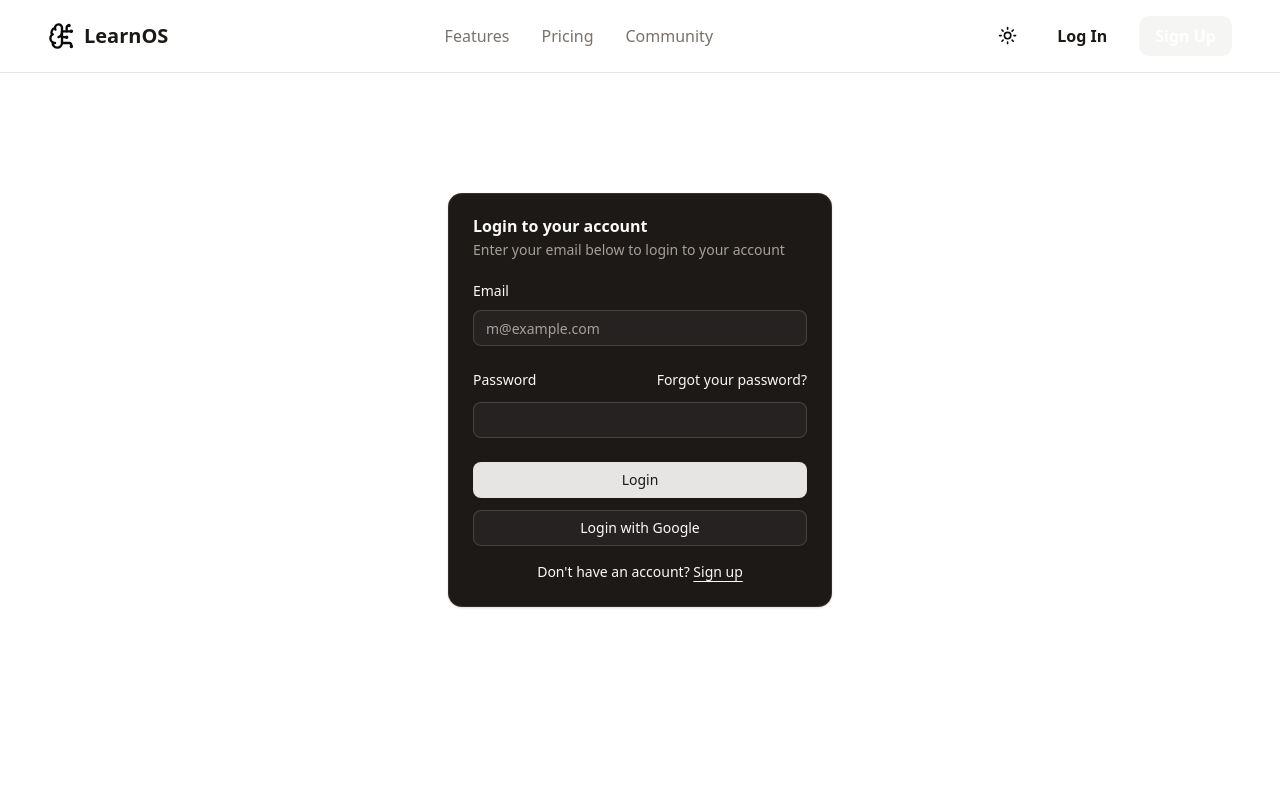
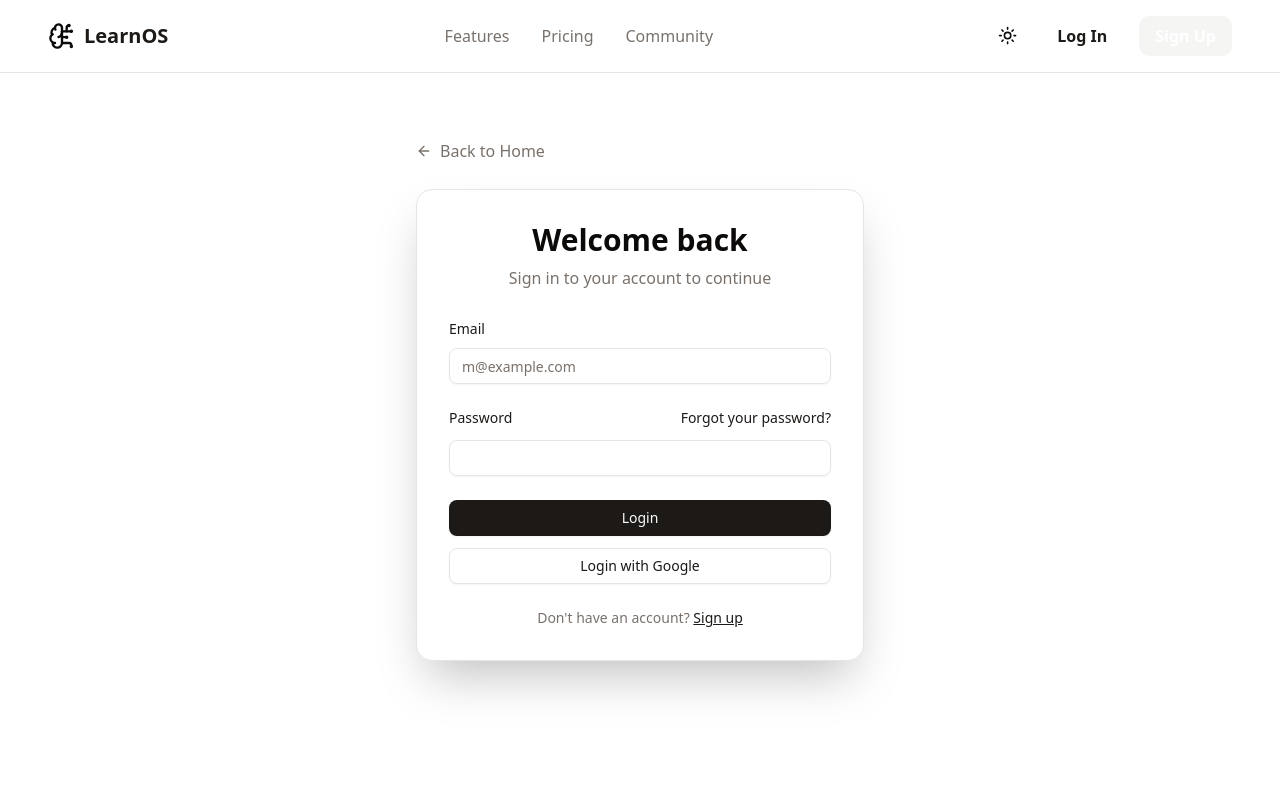
Before and after one commit to 1Kunalvats9/teen_titans, a Next.js app: page /login in a window 1280 px wide. Shown: the top 800 px of the page. Built offline with nearby package versions, Linux system fonts and the light colour scheme; no server answers.

Commit message:
fixed bugs

```diff
--- /dev/null
+++ b/src/app/(auth)/login/page.tsx
@@ -0,0 +1,48 @@
+import { LoginForm } from "@/components/ui/login-form"
+import Link from "next/link"
+import { ArrowLeft } from "lucide-react"
+
+export default function LoginPage() {
+  return (
+    <div className="min-h-screen bg-background flex items-center justify-center p-4">
+      <div className="max-w-md w-full">
+        {/* Back to Home */}
+        <div className="mb-6">
+          <Link
+            href="/"
+            className="inline-flex items-center text-muted-foreground hover:text-foreground transition-colors duration-200"
+          >
+            <ArrowLeft className="w-4 h-4 mr-2" />
+            Back to Home
+          </Link>
+        </div>
+
+        {/* Login Form */}
+        <div className="bg-card backdrop-blur-xl rounded-2xl p-8 shadow-2xl border border-border">
+          <div className="text-center mb-8">
+            <h1 className="text-3xl font-bold text-foreground mb-2">
+              Welcome back
+            </h1>
+            <p className="text-muted-foreground">
+              Sign in to your account to continue
+            </p>
+          </div>
+
+          <LoginForm />
+
+          <div className="mt-6 text-center">
+            <p className="text-muted-foreground text-sm">
+              Don't have an account?{" "}
+              <Link
+                href="/signup"
+                className="text-primary hover:text-primary/80 transition-colors duration-200 underline"
+              >
+                Sign up
+              </Link>
+            </p>
+          </div>
+        </div>
+      </div>
+    </div>
+  )
+}
--- /dev/null
+++ b/src/app/(auth)/signup/page.tsx
@@ -0,0 +1,48 @@
+import { SignupForm } from "@/components/ui/signup-form"
+import Link from "next/link"
+import { ArrowLeft } from "lucide-react"
+
+export default function SignupPage() {
+  return (
+    <div className="min-h-screen bg-background flex items-center justify-center p-4">
+      <div className="max-w-md w-full">
+        {/* Back to Home */}
+        <div className="mb-6">
+          <Link
+            href="/"
+            className="inline-flex items-center text-muted-foreground hover:text-foreground transition-colors duration-200"
+          >
+            <ArrowLeft className="w-4 h-4 mr-2" />
+            Back to Home
+          </Link>
+        </div>
+
+        {/* Signup Form */}
+        <div className="bg-card backdrop-blur-xl rounded-2xl p-8 shadow-2xl border border-border">
+          <div className="text-center mb-8">
+            <h1 className="text-3xl font-bold text-foreground mb-2">
+              Create your account
+            </h1>
+            <p className="text-muted-foreground">
+              Join us and start your learning journey
+            </p>
+          </div>
+
+          <SignupForm />
+
+          <div className="mt-6 text-center">
+            <p className="text-muted-foreground text-sm">
+              Already have an account?{" "}
+              <Link
+                href="/login"
+                className="text-primary hover:text-primary/80 transition-colors duration-200 underline"
+              >
+                Sign in
+              </Link>
+            </p>
+          </div>
+        </div>
+      </div>
+    </div>
+  )
+}
--- a/src/app/api/auth/[...nextauth]/route.ts
+++ b/src/app/api/auth/[...nextauth]/route.ts
@@ -78,7 +78,6 @@ const handler = NextAuth({
   },
   pages: {
     signIn: '/login',
-    // Optional: Add a custom page for the first time a user clicks the magic link
     verifyRequest: '/verify-request',
   },
 })
--- a/src/app/globals.css
+++ b/src/app/globals.css
@@ -121,4 +121,22 @@
   * {
     @apply border-border;
   }
+
+  /* Prevent flash of unstyled content and add smooth transitions */
+  html {
+    transition: background-color 0.2s ease-in-out, color 0.2s ease-in-out;
+  }
+
+  body {
+    transition: background-color 0.2s ease-in-out, color 0.2s ease-in-out;
+  }
+
+  /* Ensure theme is applied immediately */
+  html.dark {
+    color-scheme: dark;
+  }
+
+  html:not(.dark) {
+    color-scheme: light;
+  }
 }
--- a/src/app/layout.tsx
+++ b/src/app/layout.tsx
@@ -14,8 +14,20 @@ export default function RootLayout({
   return (
     //@ts-ignore
     <html lang="en" webcrx="" suppressHydrationWarning>
+      <head>
+        <script
+          dangerouslySetInnerHTML={{
+            __html: `
+              try {
+                const theme = localStorage.getItem('app-theme') || 'light';
+                document.documentElement.classList.toggle('dark', theme === 'dark');
+              } catch (e) {}
+            `,
+          }}
+        />
+      </head>
       <body>
-        <ThemeProvider attribute="class" defaultTheme="light" enableSystem={false}>
+        <ThemeProvider>
           <QueryProvider>
             <AuthProvider>
               <Navbar />
--- a/src/app/login/page.tsx
+++ /dev/null
@@ -1,11 +0,0 @@
-import { LoginForm } from "@/components/ui/login-form"
-
-export default function Page() {
-  return (
-    <div className="flex min-h-svh w-full items-center justify-center p-6 md:p-10">
-      <div className="w-full max-w-sm">
-        <LoginForm />
-      </div>
-    </div>
-  )
-}
--- a/src/app/page.tsx
+++ b/src/app/page.tsx
@@ -8,6 +8,7 @@ import Features  from "@/components/ui/Features"
 import gsap from 'gsap';
 import { ScrollTrigger } from 'gsap/ScrollTrigger';
 import Lenis from 'lenis';
+import Link from 'next/link';
 
 gsap.registerPlugin(ScrollTrigger);
 
@@ -114,6 +115,7 @@ export default function LandingPage() {
             solve doubts with your AI mentor, and grow with peers.
           </motion.p>
           <motion.div variants={itemVariants} className="mt-10 hero-cta">
+            <Link href="/signup">
               <motion.button
                 whileHover={{ scale: 1.05, y: -2 }}
                 className="bg-primary text-primary-foreground font-semibold px-6 py-3 rounded-lg flex items-center gap-2 mx-auto shadow-sm"
@@ -121,6 +123,7 @@ export default function LandingPage() {
                 Get Started for Free
                 <ArrowRight size={20} />
               </motion.button>
+            </Link>
           </motion.div>
         </motion.div>
       </section>
--- a/src/components/ui/login-form.tsx
+++ b/src/components/ui/login-form.tsx
@@ -4,23 +4,17 @@ import { cn } from "@/lib/utils"
 import { Button } from "@/components/ui/button"
 import { signIn } from "next-auth/react"
 import { useState } from "react"
-import {
-  Card,
-  CardContent,
-  CardDescription,
-  CardHeader,
-  CardTitle,
-} from "@/components/ui/card"
 import { Input } from "@/components/ui/input"
 import { Label } from "@/components/ui/label"
+import { useRouter } from "next/navigation"
 
 export function LoginForm({
   className,
-  onSwitchToSignup,
   ...props
-}: React.ComponentProps<"div"> & { onSwitchToSignup?: () => void }) {
+}: React.ComponentProps<"div">) {
   const [loading, setLoading] = useState(false)
   const [error, setError] = useState("")
+  const router = useRouter()
 
   async function onSubmit(e: React.FormEvent<HTMLFormElement>) {
     e.preventDefault()
@@ -43,27 +37,21 @@ export function LoginForm({
 
       if (res?.error) {
         setError('Invalid email or password')
+      } else if (res?.ok) {
+        // Redirect to login page to show user is logged in
+        router.push('/login')
       }
-      // Success will refresh session via next-auth
     } finally {
       setLoading(false)
     }
   }
 
   return (
-    <div className={cn("flex flex-col gap-6 dark", className)} {...props}>
-      <Card>
-        <CardHeader>
-          <CardTitle>Login to your account</CardTitle>
-          <CardDescription>
-            Enter your email below to login to your account
-          </CardDescription>
-        </CardHeader>
-        <CardContent>
+    <div className={cn("flex flex-col gap-6", className)} {...props}>
       <form onSubmit={onSubmit}>
         <div className="flex flex-col gap-6">
           {error && (
-                <div className="text-sm text-red-500 bg-red-50 dark:bg-red-950/20 p-3 rounded-md">
+            <div className="text-sm text-destructive bg-destructive/10 p-3 rounded-md border border-destructive/20">
               {error}
             </div>
           )}
@@ -82,7 +70,7 @@ export function LoginForm({
               <Label htmlFor="password">Password</Label>
               <a
                 href="#"
-                    className="ml-auto inline-block text-sm underline-offset-4 hover:underline"
+                className="ml-auto inline-block text-sm underline-offset-4 hover:underline text-primary hover:text-primary/80"
               >
                 Forgot your password?
               </a>
@@ -98,15 +86,7 @@ export function LoginForm({
             </Button>
           </div>
         </div>
-            <div className="mt-4 text-center text-sm">
-              Don&apos;t have an account?{" "}
-              <button type="button" className="underline underline-offset-4" onClick={onSwitchToSignup}>
-                Sign up
-              </button>
-            </div>
       </form>
-        </CardContent>
-      </Card>
     </div>
   )
 }
--- a/src/components/ui/login-modal.tsx
+++ /dev/null
@@ -1,38 +0,0 @@
-'use client';
-
-import React from 'react';
-import { LoginForm } from '@/components/ui/login-form';
-import { SignupForm } from '@/components/ui/signup-form';
-import { createPortal } from 'react-dom';
-
-type AuthModalProps = {
-  open: boolean;
-  mode?: 'login' | 'signup';
-  onClose: () => void;
-};
-
-export function AuthModal({ open, onClose, mode = 'login' }: AuthModalProps) {
-  const [current, setCurrent] = React.useState<'login' | 'signup'>(mode);
-  React.useEffect(() => setCurrent(mode), [mode]);
-
-  if (!open) return null;
-
-  return createPortal(
-    <div className="fixed inset-0 z-[100] flex items-center justify-center">
-      <div
-        className="absolute inset-0 bg-black/60 backdrop-blur-sm"
-        onClick={onClose}
-      />
-      <div className="relative z-[101] w-full max-w-md px-4">
-        <div className="rounded-xl shadow-lg">
-          {current === 'login' ? (
-            <LoginForm className="" onSwitchToSignup={() => setCurrent('signup')} />
-          ) : (
-            <SignupForm onSwitchToLogin={() => setCurrent('login')} />
-          )}
-        </div>
-      </div>
-    </div>,
-    document.body
-  );
-}
--- a/src/components/ui/theme-provider.tsx
+++ b/src/components/ui/theme-provider.tsx
@@ -13,6 +13,7 @@ export function ThemeProvider({ children, ...props }: ThemeProviderProps) {
       defaultTheme="light"
       enableSystem={false}
       disableTransitionOnChange
+      storageKey="app-theme"
       {...props}
     >
       <ThemeSync>{children}</ThemeSync>
@@ -21,13 +22,19 @@ export function ThemeProvider({ children, ...props }: ThemeProviderProps) {
 }
 
 function ThemeSync({ children }: { children: React.ReactNode }) {
-  const { theme: nextTheme, setTheme } = useTheme()
+  const { theme: nextTheme, setTheme, resolvedTheme } = useTheme()
   const theme = useThemeStore((s) => s.theme)
+
+  // Sync Zustand with next-themes on mount
+  React.useEffect(() => {
+    if (resolvedTheme && !theme) {
+      useThemeStore.getState().setTheme(resolvedTheme as 'light' | 'dark')
+    }
+  }, [resolvedTheme, theme])
 
   // When Zustand theme changes, update next-themes
   React.useEffect(() => {
-    if (!nextTheme) return
-    if (theme !== nextTheme) {
+    if (theme && theme !== nextTheme) {
       setTheme(theme)
     }
   }, [theme, nextTheme, setTheme])
```
Also changed, not shown: src/components/layout/Navbar.tsx (+6 -6 lines), src/components/ui/signup-form.tsx (+7 -14 lines). Lines whose indentation alone changed are shown as unchanged.
